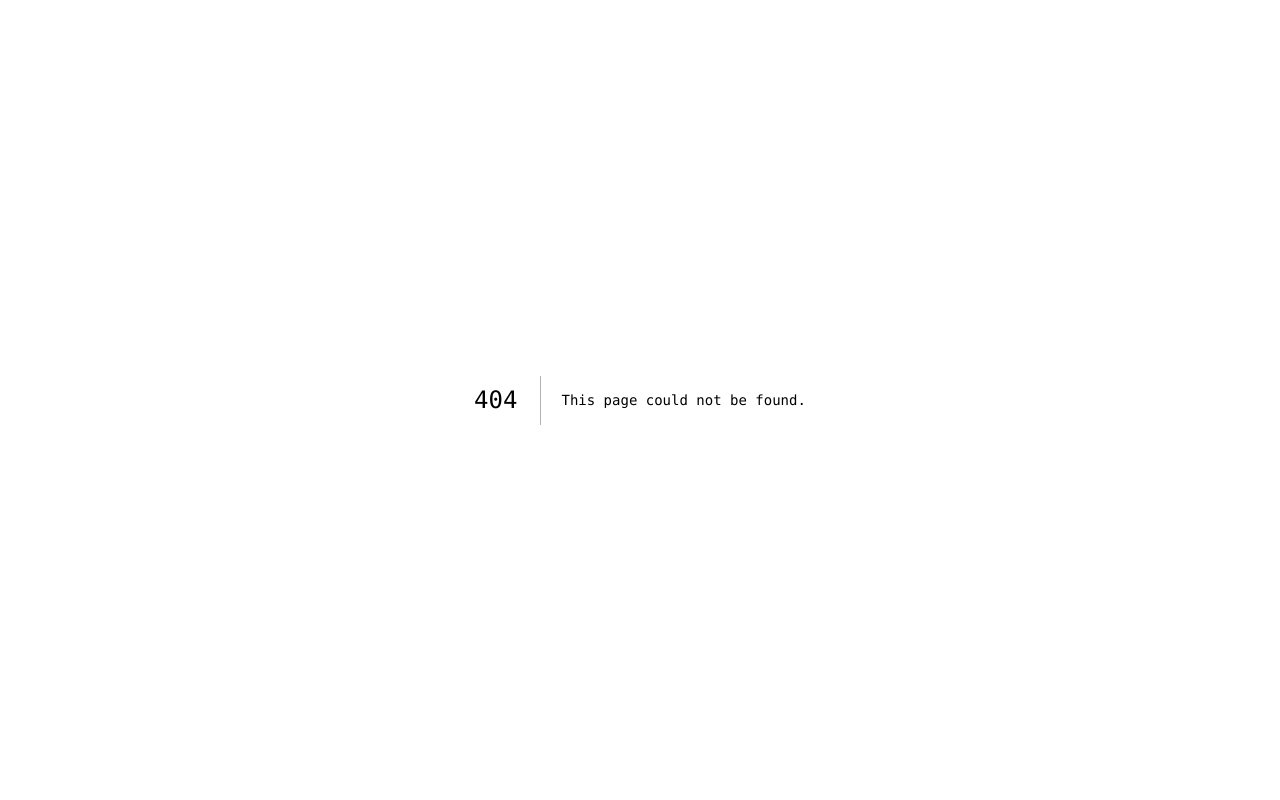
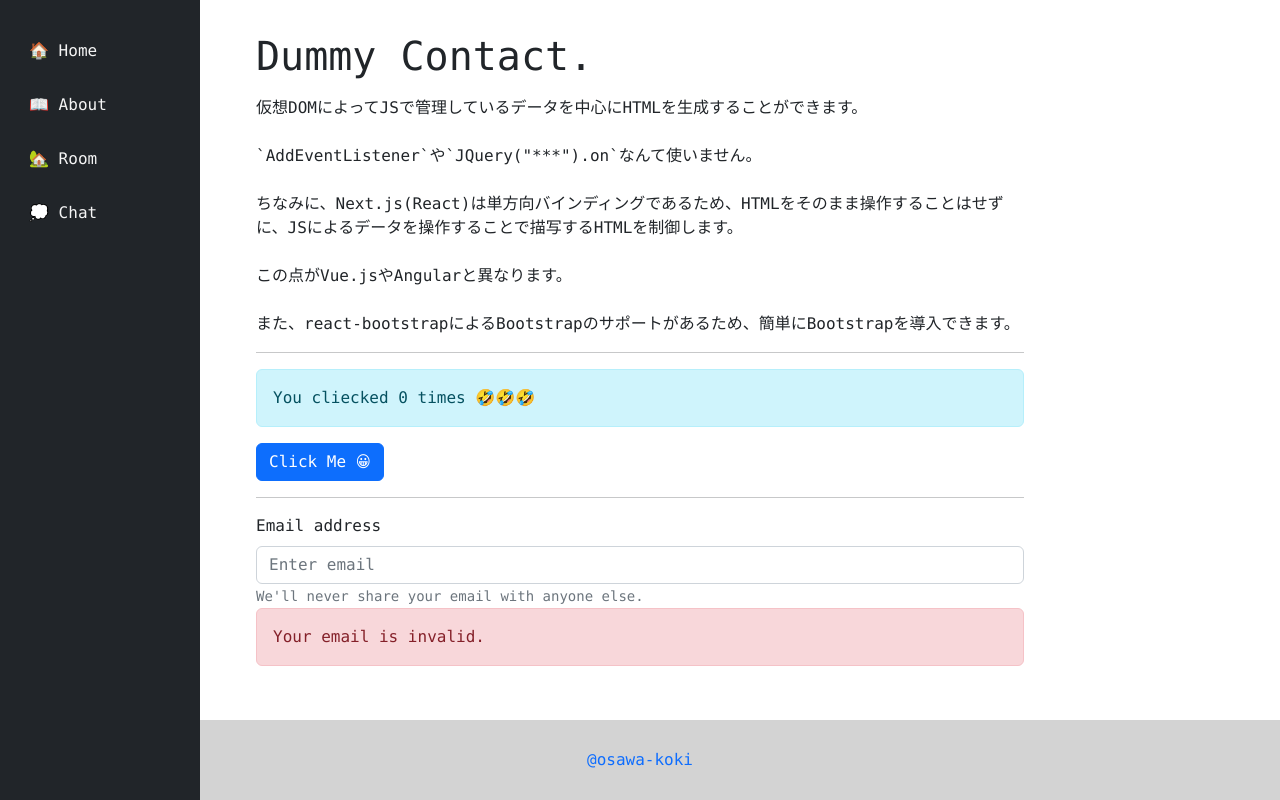
Before and after one commit to osawa-koki/simple-encrypted-chat-room.rb, a Next.js app in the folder client/: page /room in a window 1280 px wide. Before the commit this address had no page. Built offline with nearby package versions, Linux system fonts and the light colour scheme.

Commit message:
クライアントイロイロ。

```diff
--- a/client/pages.ts
+++ b/client/pages.ts
@@ -10,9 +10,14 @@ const pages = [
     name: 'About',
   },
   {
-    emoji: '💓',
-    path: '/contact/',
-    name: 'Contact',
+    emoji: '🏡',
+    path: '/room/',
+    name: 'Room',
+  },
+  {
+    emoji: '💭',
+    path: '/chat/',
+    name: 'Chat',
   },
 ];
 
--- a/client/pages/_app.tsx
+++ b/client/pages/_app.tsx
@@ -9,7 +9,6 @@ import '../styles/menu.scss';
 
 import '../styles/index.scss';
 import '../styles/about.scss';
-import '../styles/contact.scss';
 
 import Head from 'next/head';
 
@@ -21,7 +20,10 @@ export default function MyApp({ Component, pageProps }: AppProps) {
 
   const [sharedData, setSharedData] = useState<SharedData>({
     username: '',
-    email: 'osawa-koki@example.com',
+    current_room: null,
+    rooms: [],
+    key: '',
+    message: '',
   });
 
   return (
```
Also changed, not shown: client/src/Room.ts (added, +10 -0 lines), client/src/SharedData.ts (+6 -1 lines), client/pages/room.tsx (renamed from client/pages/contact.tsx), client/styles/contact.scss (deleted).
